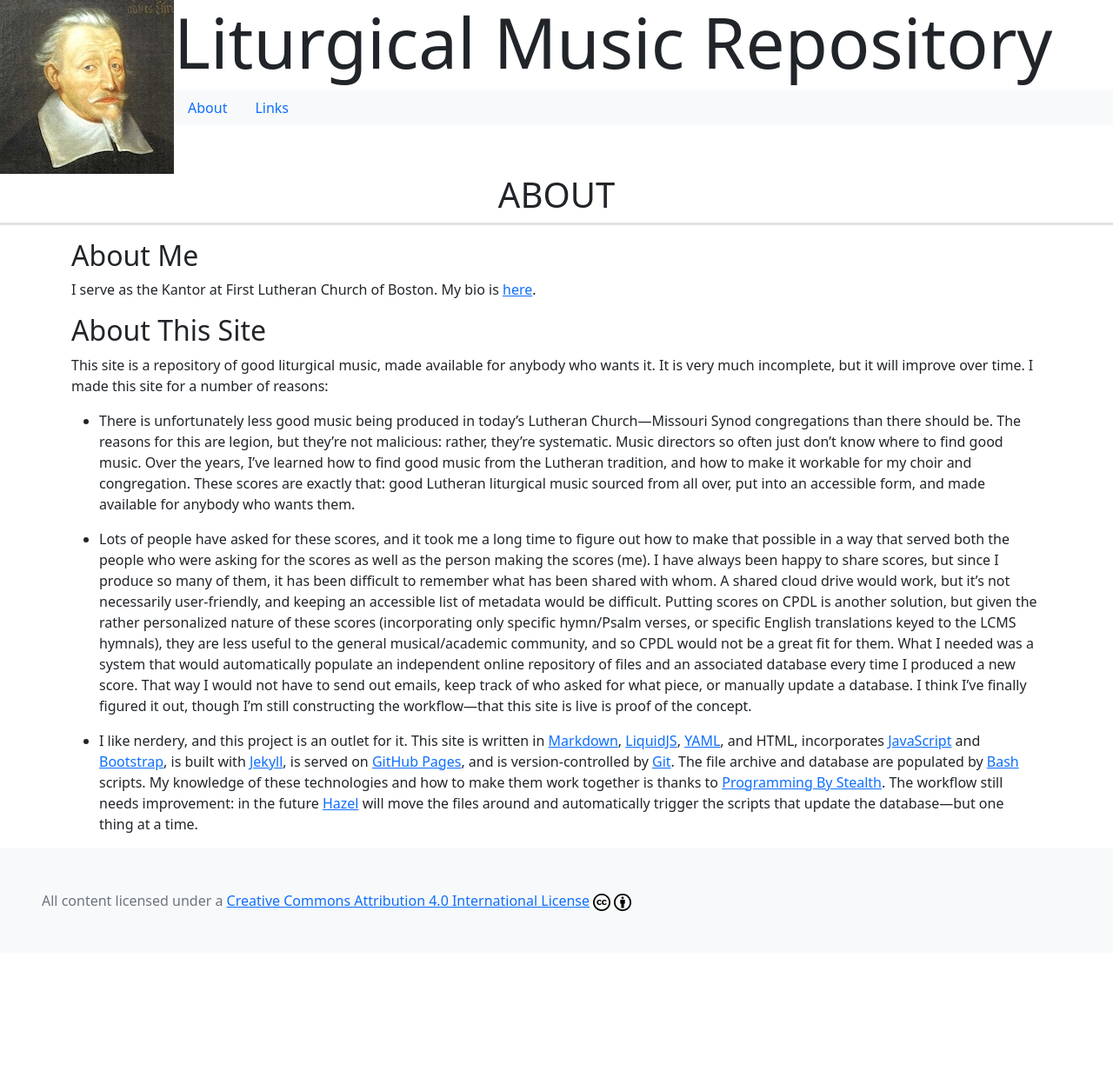
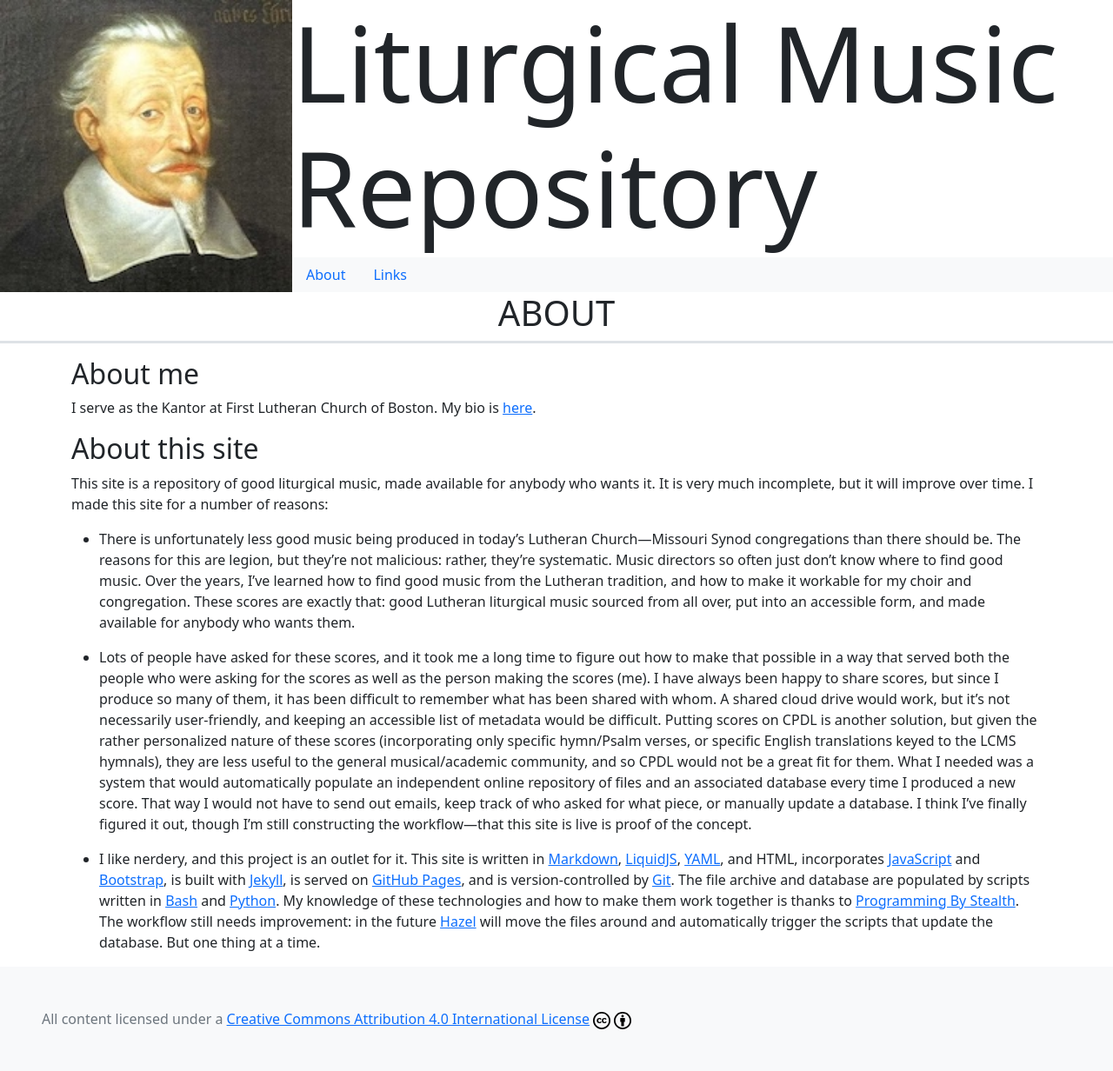
Before and after one commit to coranglais16/liturgical-music, a Jekyll site: the page built from docs/about.md, in a window 1280 px wide. Shown: the whole page at 87% size. Built offline with Jekyll 4.4.1, drawn with Linux system fonts in a browser that asks for light colours; our own code applies the rules of GitHub Pages for plain Markdown files; a style sheet for code colours, icons or effects is not loaded; before the commit the page ends 1096 px from its top, so only the background shows below that.

Commit message:
increase banner size

```diff
--- a/docs/about.md
+++ b/docs/about.md
@@ -2,14 +2,14 @@
 title: About
 ---
 
-## About Me
+## About me
 I serve as the Kantor at First Lutheran Church of Boston. My bio is [here](https://flc-boston.org/staff#KantorWessler).
 
-## About This Site
+## About this site
 This site is a repository of good liturgical music, made available for anybody who wants it. It is very much incomplete, but it will improve over time. I made this site for a number of reasons:
 
 - There is unfortunately less good music being produced in today's Lutheran Church—Missouri Synod congregations than there should be. The reasons for this are legion, but they're not malicious: rather, they're systematic. Music directors so often just don't know where to find good music. Over the years, I've learned how to find good music from the Lutheran tradition, and how to make it workable for my choir and congregation. These scores are exactly that: good Lutheran liturgical music sourced from all over, put into an accessible form, and made available for anybody who wants them.
 
 - Lots of people have asked for these scores, and it took me a long time to figure out how to make that possible in a way that served both the people who were asking for the scores as well as the person making the scores (me). I have always been happy to share scores, but since I produce so many of them, it has been difficult to remember what has been shared with whom. A shared cloud drive would work, but it's not necessarily user-friendly, and keeping an accessible list of metadata would be difficult. Putting scores on CPDL is another solution, but given the rather personalized nature of these scores (incorporating only specific hymn/Psalm verses, or specific English translations keyed to the LCMS hymnals), they are less useful to the general musical/academic community, and so CPDL would not be a great fit for them. What I needed was a system that would automatically populate an independent online repository of files and an associated database every time I produced a new score. That way I would not have to send out emails, keep track of who asked for what piece, or manually update a database. I think I've finally figured it out, though I'm still constructing the workflow—that this site is live is proof of the concept.
 
-- I like nerdery, and this project is an outlet for it. This site is written in [Markdown](https://daringfireball.net/projects/markdown/syntax), [LiquidJS](https://liquidjs.com/tutorials/intro-to-liquid.html), [YAML](https://yaml.org/), and HTML, incorporates [JavaScript](https://developer.mozilla.org/en-US/docs/Web/JavaScript) and [Bootstrap](https://getbootstrap.com/), is built with [Jekyll](https://jekyllrb.com/), is served on [GitHub Pages](https://pages.github.com/), and is version-controlled by [Git](https://git-scm.com/). The file archive and database are populated by [Bash](https://www.gnu.org/software/bash/) scripts. My knowledge of these technologies and how to make them work together is thanks to [Programming By Stealth](https://pbs.bartificer.net). The workflow still needs improvement: in the future [Hazel](https://www.noodlesoft.com/) will move the files around and automatically trigger the scripts that update the database—but one thing at a time.
+- I like nerdery, and this project is an outlet for it. This site is written in [Markdown](https://daringfireball.net/projects/markdown/syntax), [LiquidJS](https://liquidjs.com/tutorials/intro-to-liquid.html), [YAML](https://yaml.org/), and HTML, incorporates [JavaScript](https://developer.mozilla.org/en-US/docs/Web/JavaScript) and [Bootstrap](https://getbootstrap.com/), is built with [Jekyll](https://jekyllrb.com/), is served on [GitHub Pages](https://pages.github.com/), and is version-controlled by [Git](https://git-scm.com/). The file archive and database are populated by scripts written in [Bash](https://www.gnu.org/software/bash/) and [Python](https://www.python.org/). My knowledge of these technologies and how to make them work together is thanks to [Programming By Stealth](https://pbs.bartificer.net). The workflow still needs improvement: in the future [Hazel](https://www.noodlesoft.com/) will move the files around and automatically trigger the scripts that update the database. But one thing at a time.
--- a/docs/assets/css/style.scss
+++ b/docs/assets/css/style.scss
@@ -9,3 +9,7 @@
 	text-align: center;
 	text-transform: uppercase;
 }
+
+.display-1 {
+	font-size: 750%;
+}
```
